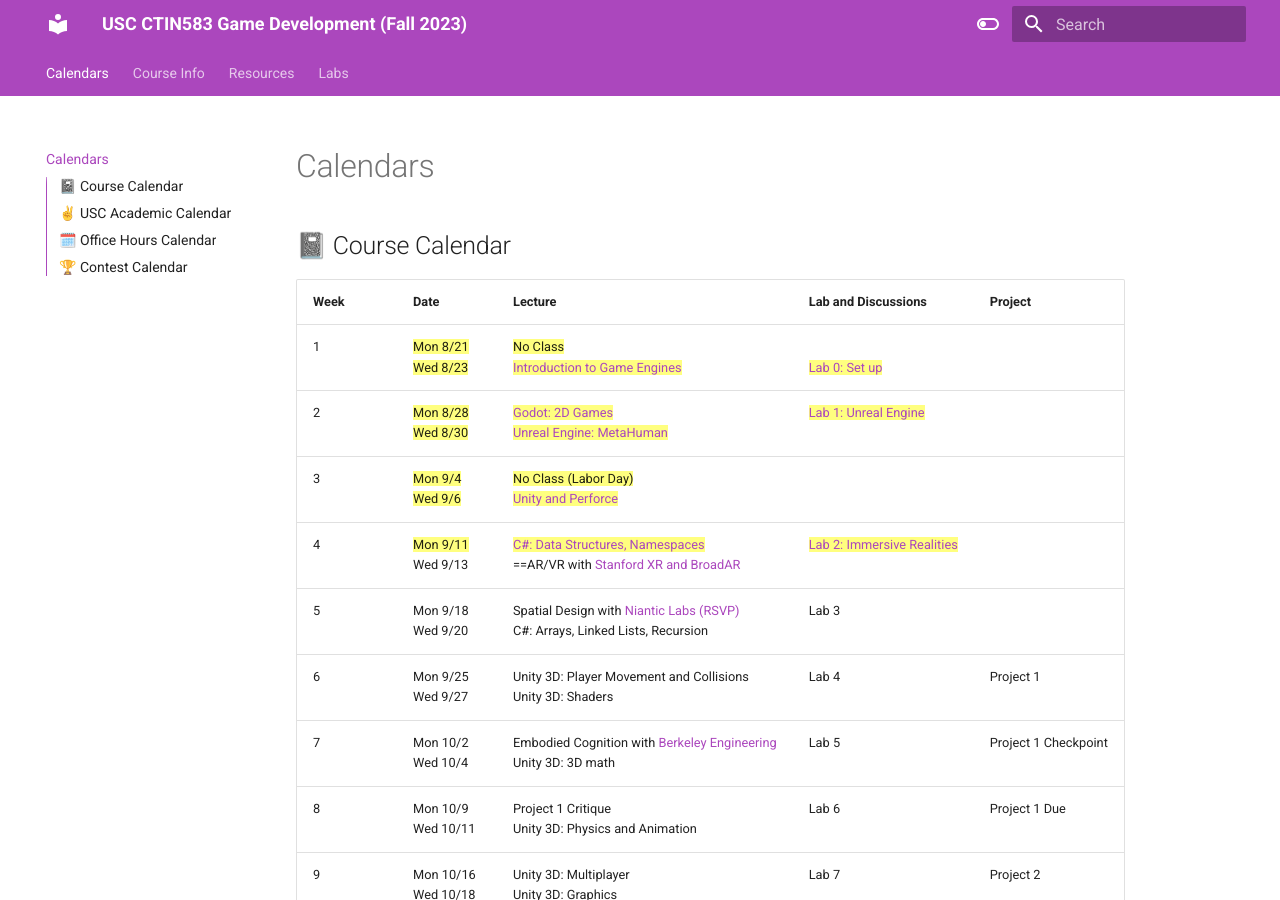
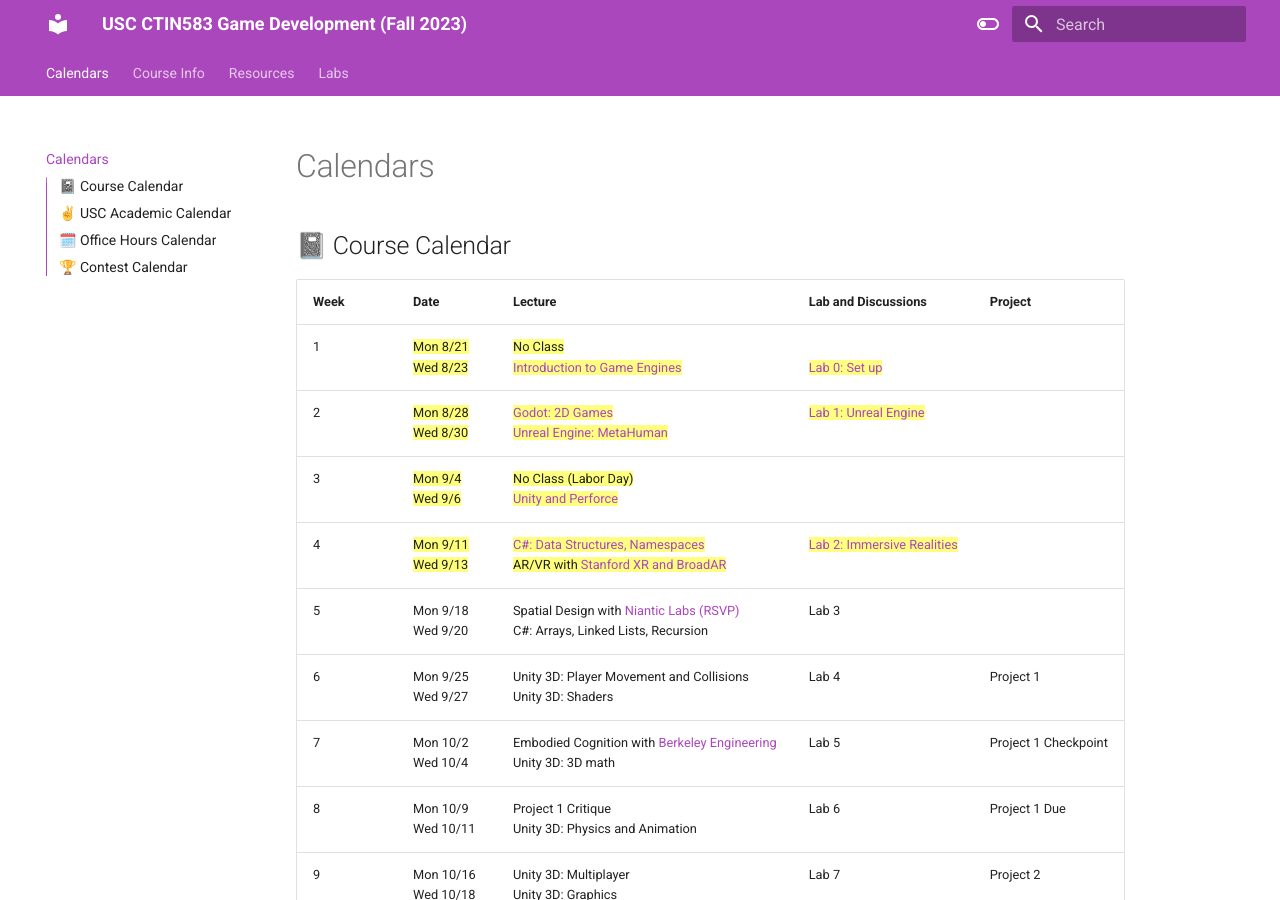
Before and after one commit to usc-ctin583/usc-ctin583.github.io, an MkDocs documentation site: the page built from docs/index.md, in a window 1280 px wide and 900 px high. Built offline with MkDocs 1.6.1 and Material for MkDocs 9.7.7, drawn with Linux system fonts in a browser that asks for light colours.

Commit message:
fix typo

```diff
--- a/docs/index.md
+++ b/docs/index.md
@@ -5,7 +5,7 @@
 | 1    | ==Mon 8/21== <br> ==Wed 8/23==   | ==No Class== <br> ==[Introduction to Game Engines](https://www.icloud.com/keynote/0b9Z3oJLZPPXEXypJu4s9P11w#Lecture1)== | <br> ==[Lab 0: Set up](Labs/lab0.md)== | |
 | 2    | ==Mon 8/28== <br> ==Wed 8/30==   | ==[Godot: 2D Games](https://www.icloud.com/keynote/04anqoPcDLolGOwy6tP3XAq3w#Lecture2)== <br> ==[Unreal Engine: MetaHuman](https://www.icloud.com/keynote/01dlwiWmlwtOAvNPmBdCsM3gA#Lecture2)== |  ==[Lab 1: Unreal Engine](Labs/lab1.md)== | | |
 | 3    | ==Mon 9/4== <br> ==Wed 9/6==     | ==No Class (Labor Day)== <br> ==[Unity and Perforce](https://www.icloud.com/keynote/0545FBYqmgu62bVFrVxSeqzzA#Lecture3)== | |
-| 4    | ==Mon 9/11== <br> Wed 9/13   | ==[C#: Data Structures, Namespaces](https://www.icloud.com/keynote/0b5y1M4VNtrdfL4vFyXrzgkeg#Lecture4)== <br> ==AR/VR with [Stanford XR and BroadAR](https://www.broadar.com/==) | ==[Lab 2: Immersive Realities](Labs/lab2.md)== |
+| 4    | ==Mon 9/11== <br> ==Wed 9/13==   | ==[C#: Data Structures, Namespaces](https://www.icloud.com/keynote/0b5y1M4VNtrdfL4vFyXrzgkeg#Lecture4)== <br> ==AR/VR with [Stanford XR and BroadAR](https://www.broadar.com/)== | ==[Lab 2: Immersive Realities](Labs/lab2.md)== |
 | 5    | Mon 9/18 <br> Wed 9/20   | Spatial Design with [Niantic Labs (RSVP)](https://calendar.google.com/calendar/event?action=TEMPLATE&tmeid=a2tjZGhsdTdrZjlzM2Q5NTNwYjRndXRmb2sgZGVib3JhaHl1ZW4yMDE2QGJlcmtlbGV5LmVkdQ&tmsrc=deborahyuen2016%40berkeley.edu) <br> C#: Arrays, Linked Lists, Recursion | Lab 3 |
 | 6    | Mon 9/25 <br> Wed 9/27   | Unity 3D: Player Movement and Collisions <br> Unity 3D: Shaders | Lab 4 | Project 1 |
 | 7    | Mon 10/2 <br> Wed 10/4   | Embodied Cognition with [Berkeley Engineering](https://bid.berkeley.edu/) <br> Unity 3D: 3D math | Lab 5 | Project 1 Checkpoint |
```
